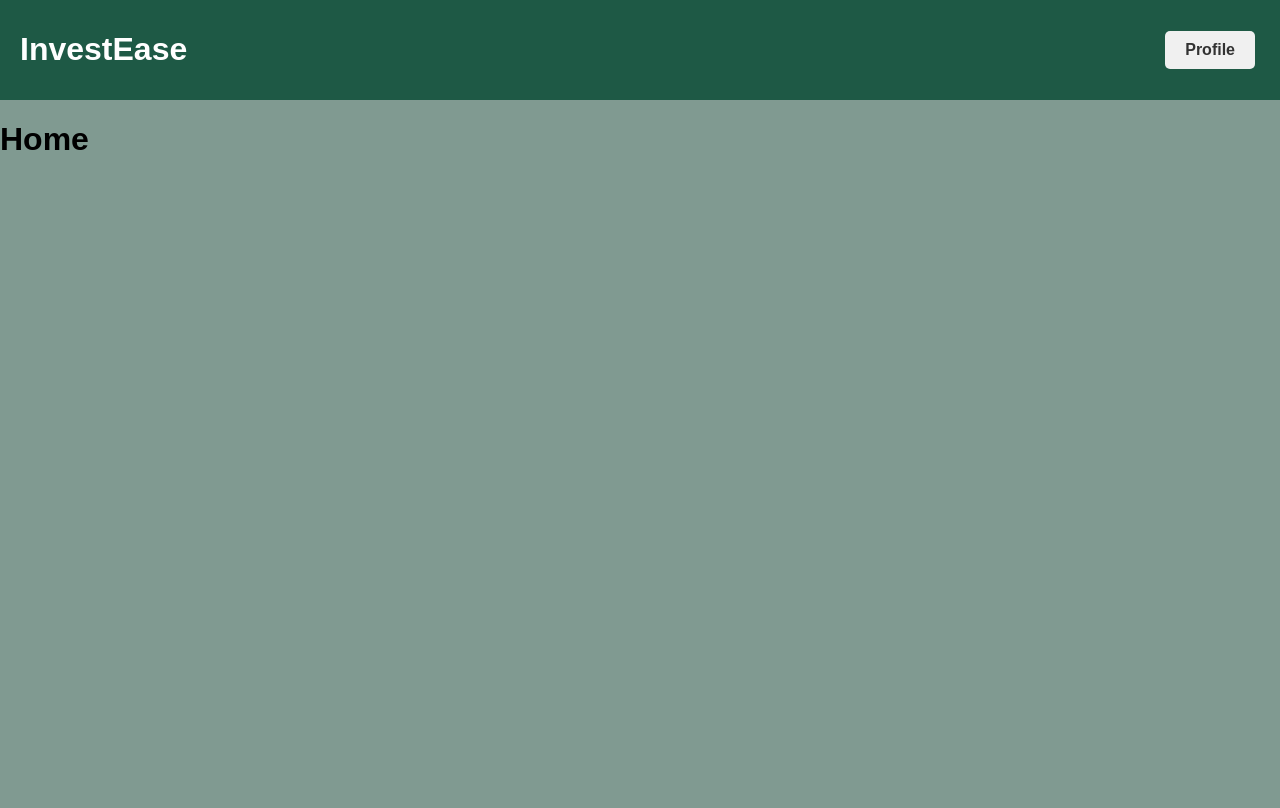
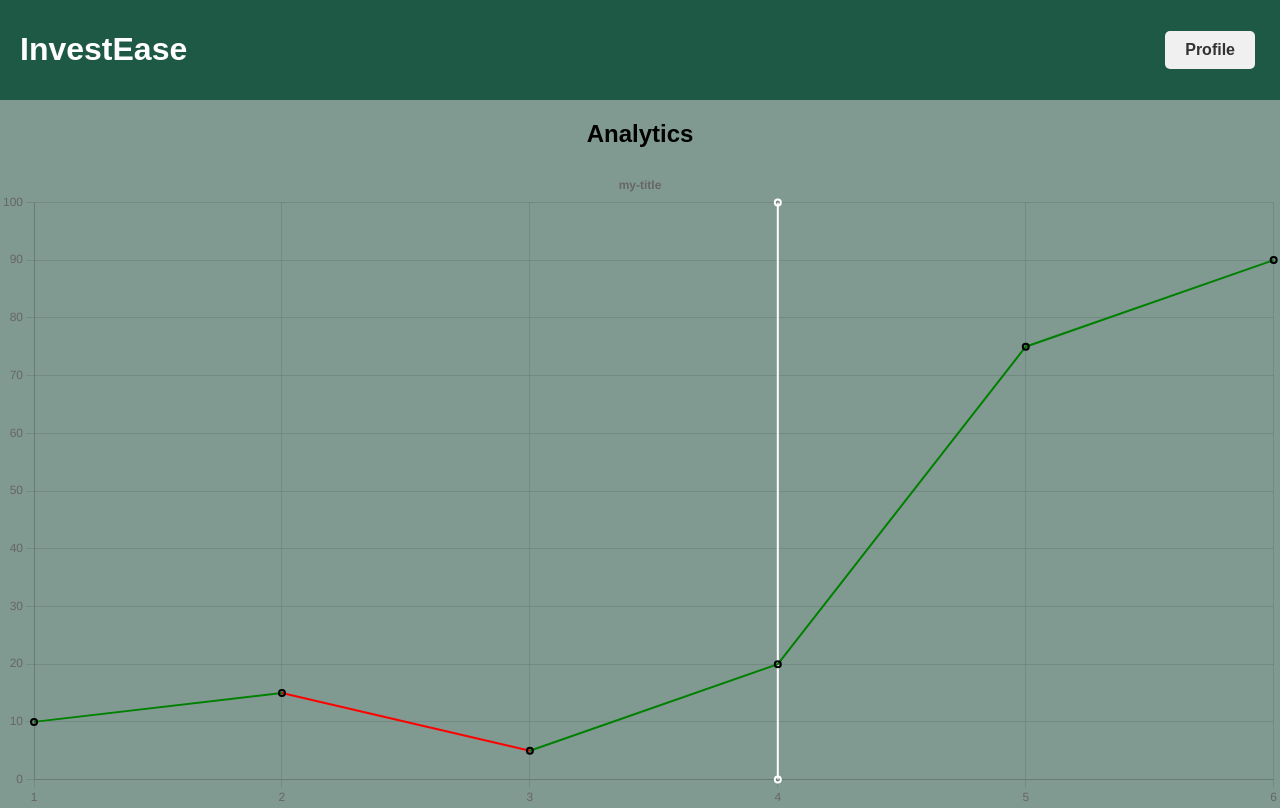
Before and after one commit to CSCC43-Project/InvestEase, a React (Create React App) app: page /home in a window 1280 px wide. Built offline with nearby package versions, Linux system fonts and the light colour scheme.

Commit message:
initial push for graphs

```diff
--- a/package.json
+++ b/package.json
@@ -6,9 +6,11 @@
     "@testing-library/jest-dom": "^5.17.0",
     "@testing-library/react": "^13.4.0",
     "@testing-library/user-event": "^13.5.0",
+    "chart.js": "^4.4.3",
     "nodemon": "^3.1.4",
     "pg": "^8.12.0",
     "react": "^18.3.1",
+    "react-chartjs-2": "^5.2.0",
     "react-dom": "^18.3.1",
     "react-router-dom": "^6.24.0",
     "react-scripts": "5.0.1",
--- /dev/null
+++ b/src/components/LineGraph.js
@@ -0,0 +1,25 @@
+import React from "react";
+import { Line } from "react-chartjs-2";
+function LineChart({ chartData, title }) {
+    return (
+        <div className="chart-container">
+            <h2 style={{ textAlign: "center" }}>Analytics</h2>
+            <Line
+                data={chartData}
+                options={{
+                    responsive: true,
+                    plugins: {
+                        title: {
+                            display: true,
+                            text: title
+                        },
+                        legend: {
+                            display: false
+                        }
+                    },
+                }}
+            />
+        </div>
+    );
+}
+export default LineChart;
--- a/src/pages/Home.js
+++ b/src/pages/Home.js
@@ -1,10 +1,69 @@
 import Header from '../components/Header';
+import LineGraph from '../components/LineGraph';
+import Chart from 'chart.js/auto';
+import { useState } from 'react';
 
 export default function Home() {
+    const Data = [
+        {
+            x: 1,
+            y: 10
+        },
+        {
+            x: 2,
+            y: 15
+        },
+        {
+            x: 3,
+            y: 5
+        },
+        {
+            x: 4,
+            y: 20
+        }
+    ]
+    const slope = (Data[Data.length - 1].y - Data[Data.length - 2].y) / (Data[Data.length - 1].x - Data[Data.length - 2].x);
+    const FutureData = [
+        {
+            x: 5,
+            y: slope * 5
+        },
+        {
+            x: 6,
+            y: slope * 6
+        }
+    ]
+    // predict the slope of data following the Data array
+    const combinedData = [
+        ...Data.filter(data => data.x <= 4),
+        ...FutureData
+    ];
+    const maxY = Math.max(...combinedData.map(data => data.y));
+    const [chartData, setChartData] = useState({
+        labels: combinedData.map(data => data.x),
+        datasets: [
+            {
+                label: 'Stock Price',
+                data: combinedData.map(data => data.y),
+                borderColor: "black",
+                borderWidth: 2,
+                segment: {
+                    borderColor: ctx => ctx.p0.parsed.y > ctx.p1.parsed.y ? 'red' : 'green'
+                },
+            },
+            {
+                label: 'Current Date',
+                data: [{x: 4, y: 0}, {x: 4, y: maxY + 10}],
+                borderColor: "white",
+                borderWidth: 2,
+                hoverBorderWidth: 3
+            }
+        ]
+    });
     return (
         <div>
             <Header profile={true}/>
-            <h1>Home</h1>
+            <LineGraph chartData={chartData} title="my-title"/>
         </div>
     );
 }
```
Also changed, not shown: 1 other file (tests, documents, lock files or other folders).
